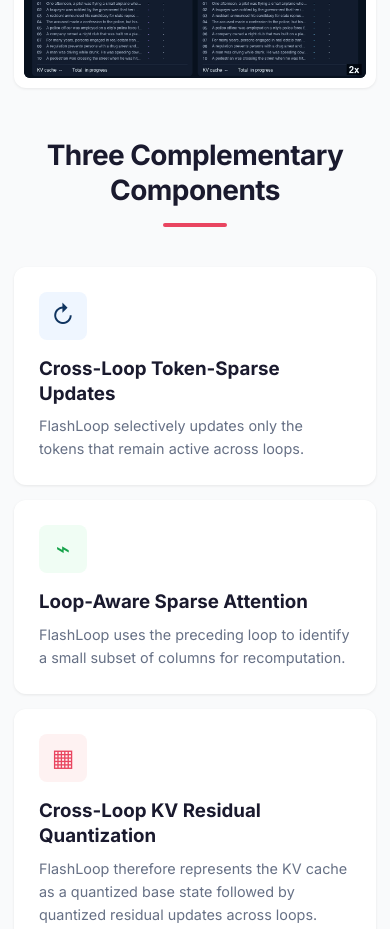
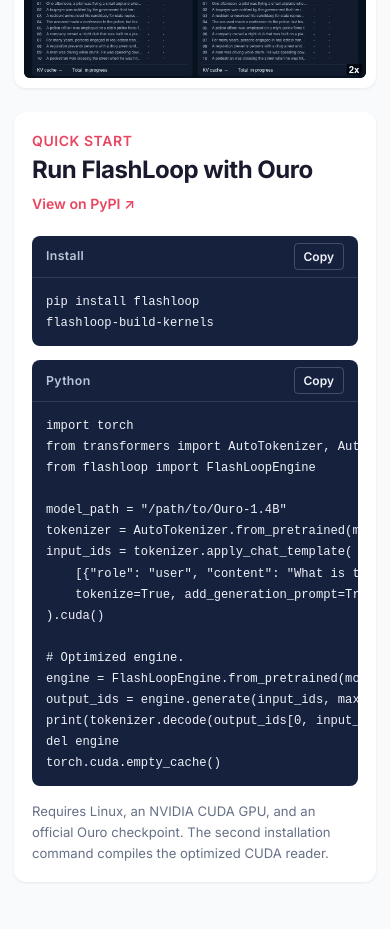
Before and after one commit to Superone77/FlashLoop, a plain HTML site: page docs/index.html in a window 390 px wide. Shown: the part 725-1654 px from the top of the page. Drawn offline with Linux system fonts and the light colour scheme.

Commit message:
Add FlashLoop quick start below demo

```diff
--- a/docs/index.html
+++ b/docs/index.html
@@ -14,8 +14,8 @@
   <link rel="preconnect" href="https://fonts.googleapis.com">
   <link rel="preconnect" href="https://fonts.gstatic.com" crossorigin>
   <link href="https://fonts.googleapis.com/css2?family=Inter:wght@300;400;500;600;700&display=swap" rel="stylesheet">
-  <link rel="stylesheet" href="./static/css/style.css">
-  <script src="./static/js/main.js" defer></script>
+  <link rel="stylesheet" href="./static/css/style.css?v=quickstart1">
+  <script src="./static/js/main.js?v=quickstart1" defer></script>
 </head>
 <body>
   <a class="skip-link" href="#main">Skip to content</a>
@@ -49,11 +49,46 @@
       </div>
     </section>
 
-    <section class="section section-tinted" id="overview" aria-labelledby="overview-title">
+    <section class="section section-tinted" id="overview" aria-label="FlashLoop demo and overview">
       <div class="shell">
         <figure class="figure demo-card" id="demo">
           <img src="./static/media/flashloop-mmlu-demo-2x.gif" width="1200" height="549" alt="FlashLoop MMLU comparison demo looping at 2× playback speed" fetchpriority="high">
         </figure>
+        <div class="quickstart" aria-labelledby="quickstart-title">
+          <div class="quickstart-heading">
+            <div>
+              <p class="eyebrow">Quick Start</p>
+              <h2 id="quickstart-title">Run FlashLoop with Ouro</h2>
+            </div>
+            <a href="https://pypi.org/project/flashloop/" target="_blank" rel="noopener">View on PyPI ↗</a>
+          </div>
+          <div class="code-panel">
+            <div class="code-panel-header"><span>Install</span><button class="code-copy" type="button" data-copy-target="install-code" aria-label="Copy installation commands">Copy</button></div>
+            <pre><code id="install-code">pip install flashloop
+flashloop-build-kernels</code></pre>
+          </div>
+          <div class="code-panel">
+            <div class="code-panel-header"><span>Python</span><button class="code-copy" type="button" data-copy-target="python-demo-code" aria-label="Copy Python example">Copy</button></div>
+            <pre><code id="python-demo-code">import torch
+from transformers import AutoTokenizer, AutoModelForCausalLM
+from flashloop import FlashLoopEngine
+
+model_path = "/path/to/Ouro-1.4B"
+tokenizer = AutoTokenizer.from_pretrained(model_path, trust_remote_code=True)
+input_ids = tokenizer.apply_chat_template(
+    [{"role": "user", "content": "What is the capital of France?"}],
+    tokenize=True, add_generation_prompt=True, return_tensors="pt",
+).cuda()
+
+# Optimized engine.
+engine = FlashLoopEngine.from_pretrained(model_path)
+output_ids = engine.generate(input_ids, max_new_tokens=64)
+print(tokenizer.decode(output_ids[0, input_ids.shape[1]:], skip_special_tokens=True))
+del engine
+torch.cuda.empty_cache()</code></pre>
+          </div>
+          <p class="quickstart-note">Requires Linux, an NVIDIA CUDA GPU, and an official Ouro checkpoint. The second installation command compiles the optimized CUDA reader.</p>
+        </div>
         <div class="section-heading centered overview-heading">
           <h2 id="overview-title">Three Complementary Components</h2>
         </div>
@@ -151,7 +186,7 @@
           <p>Across several Looped Transformers models, FlashLoop largely preserves model accuracy while achieving up to 1.64× end-to-end speedup and up to 6× KV-cache memory reduction.</p>
         </div>
         <div class="citation" id="citation">
-          <div class="citation-header"><div><h3>Cite This Work</h3></div><button class="copy-button" type="button" data-copy-bibtex aria-label="Copy BibTeX citation">Copy</button></div>
+          <div class="citation-header"><div><h3>Cite This Work</h3></div><button class="copy-button" type="button" data-copy-target="bibtex-text" aria-label="Copy BibTeX citation">Copy</button></div>
           <div class="bibtex"><pre id="bibtex-text">@misc{yang2026flashloop,
   title={FlashLoop: Fast and Memory-Efficient Looped Transformers via Lazy Updates},
   author={Wanqi Yang and Shiwei Liu},
--- a/docs/static/css/style.css
+++ b/docs/static/css/style.css
@@ -62,9 +62,21 @@ sup { color: var(--color-highlight); font-size: .65em; font-weight: 600; line-he
 .figure img { width: 100%; height: auto; object-fit: contain; border-radius: 5px; }
 .figure figcaption { margin-top: 10px; color: #666; font-size: .875rem; text-align: center; line-height: 1.6; }
 .figure figcaption strong { color: var(--color-primary); }
-.demo-card { max-width: 1000px; margin-bottom: 75px; }
+.demo-card { max-width: 1000px; margin-bottom: 24px; }
 .demo-card img { width: 100%; height: auto; border-radius: 6px; background: #121b2a; }
 .demo-card figcaption { max-width: 880px; margin: 12px auto 2px; }
+.quickstart { max-width: 1000px; margin: 0 auto 75px; padding: 28px; border-radius: 12px; background: #fff; box-shadow: 0 1px 3px rgba(0,0,0,.08); }
+.quickstart-heading { display: flex; align-items: end; justify-content: space-between; gap: 16px; margin-bottom: 20px; }
+.quickstart-heading .eyebrow { margin-bottom: 3px; }
+.quickstart-heading h2 { margin: 0; font-size: clamp(1.5rem, 2.5vw, 1.9rem); line-height: 1.25; letter-spacing: -.02em; }
+.quickstart-heading a { flex: 0 0 auto; font-size: .88rem; font-weight: 600; }
+.code-panel { overflow: hidden; border-radius: 8px; background: #16213e; color: #eef2f8; }
+.code-panel + .code-panel { margin-top: 14px; }
+.code-panel-header { display: flex; align-items: center; justify-content: space-between; min-height: 40px; padding: 7px 14px; border-bottom: 1px solid rgba(255,255,255,.12); color: #b9c4d8; font-size: .77rem; font-weight: 600; letter-spacing: .03em; }
+.code-copy { padding: 3px 9px; border: 1px solid rgba(255,255,255,.2); border-radius: 4px; background: transparent; color: #eef2f8; cursor: pointer; font-size: .75rem; letter-spacing: 0; }
+.code-copy:hover { background: rgba(255,255,255,.1); }
+.code-panel pre { margin: 0; overflow-x: auto; padding: 16px 18px; font: .82rem/1.65 ui-monospace, SFMono-Regular, Menlo, Consolas, monospace; tab-size: 4; }
+.quickstart-note { margin: 15px 0 0; color: #667085; font-size: .82rem; }
 .overview-heading { margin-bottom: 40px; }
 .contribution-grid { display: grid; grid-template-columns: repeat(3, minmax(0,1fr)); gap: 24px; }
 .contribution { padding: 30px 32px; transition: box-shadow .2s ease, transform .2s ease; }
@@ -145,7 +157,7 @@ tbody tr:hover { background: #fcfcfd; }
   .hero h1 { font-size: clamp(2rem, 5.7vw, 2.6rem); }
   .section { padding-block: 64px; }
   .contribution-grid, .method-grid { grid-template-columns: 1fr; gap: 15px; }
-  .demo-card { margin-bottom: 60px; }
+  .quickstart { margin-bottom: 60px; }
   .overview-figure-heading { margin-top: 60px; }
   .result-gallery { grid-template-columns: 1fr; }
   .figure-gallery-wide { grid-column: auto; }
@@ -164,7 +176,9 @@ tbody tr:hover { background: #fcfcfd; }
   .section-heading h2 { font-size: 1.75rem; }
   .figure { padding: 10px; }
   .figure figcaption { font-size: .8rem; }
-  .demo-card { margin-bottom: 50px; }
+  .quickstart { margin-bottom: 50px; padding: 18px; }
+  .quickstart-heading { align-items: flex-start; flex-direction: column; gap: 8px; }
+  .code-panel pre { padding: 13px 14px; font-size: .76rem; }
   .contribution { padding: 25px; }
   .result-badges > div { width: 100%; justify-content: center; }
   .citation { padding: 18px; }
--- a/docs/static/js/main.js
+++ b/docs/static/js/main.js
@@ -1,10 +1,10 @@
 (() => {
-  const button = document.querySelector('[data-copy-bibtex]');
-  const citation = document.querySelector('#bibtex-text');
-  if (!button || !citation) return;
+  document.querySelectorAll('[data-copy-target]').forEach((button) => {
+    const source = document.getElementById(button.dataset.copyTarget);
+    if (!source) return;
 
     button.addEventListener('click', async () => {
-    const text = citation.textContent.trim();
+      const text = source.textContent.trim();
       try {
         if (navigator.clipboard && window.isSecureContext) {
           await navigator.clipboard.writeText(text);
@@ -23,10 +23,11 @@
         button.textContent = 'Select text';
         const selection = window.getSelection();
         const range = document.createRange();
-      range.selectNodeContents(citation);
+        range.selectNodeContents(source);
         selection.removeAllRanges();
         selection.addRange(range);
       }
       window.setTimeout(() => { button.textContent = 'Copy'; }, 2200);
     });
+  });
 })();
```
Also changed, not shown: 1 other file. Lines whose indentation alone changed are shown as unchanged.
